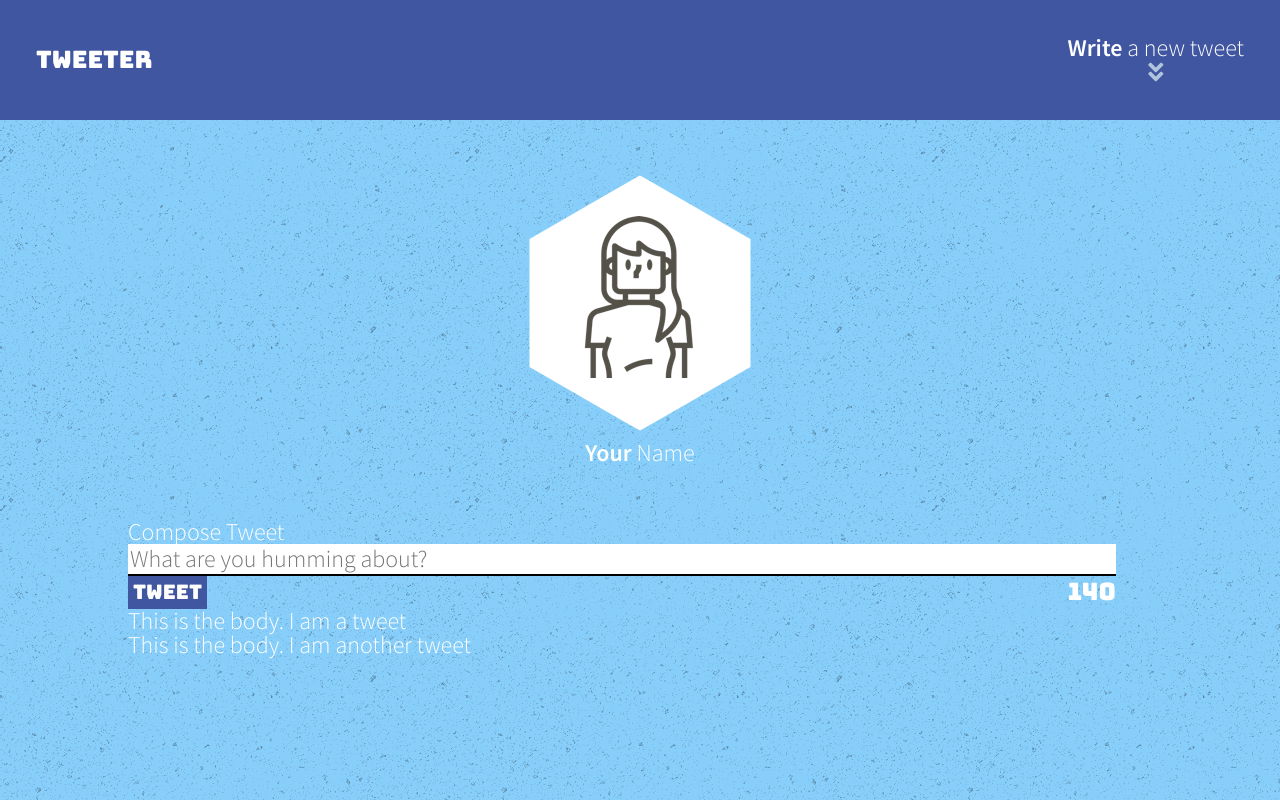
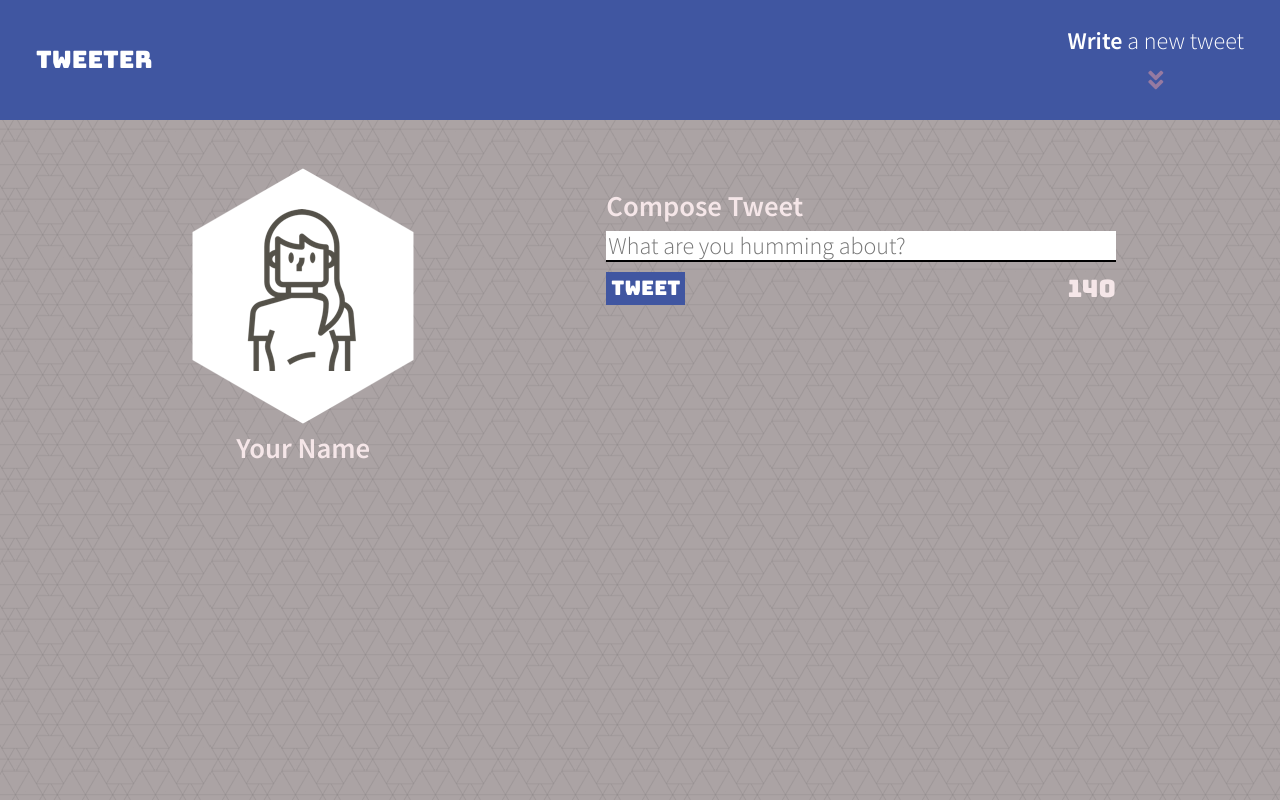
Before and after one commit to Sudoyulo/KevinsTweeter, a website: page public/index.html in a window 1280 px wide. Drawn offline with nearby package versions, Linux system fonts and the light colour scheme.

Commit message:
fixed image wasnt working. Reverted back to horizontal align. Added new background. Added color palette from coolors.com. Went for a darker theme

```diff
--- a/public/index.html
+++ b/public/index.html
@@ -61,9 +61,6 @@
         </form>
       </section>
 
-      <p>This is the body. I am a tweet</p>
-      <p>This is the body. I am another tweet</p>
-
     </main>
   </div>
   </body>
--- a/public/styles/layout.css
+++ b/public/styles/layout.css
@@ -20,11 +20,10 @@ html {
 
 body {
   color: #545149;
-  background-color: #f4f1ec;
   font-size: 24px;
-  font-family: "Source Sans Pro", sans-serif;
-  background-image: url(../images/asfalt-dark.png);
-  background-color: lightskyblue;
+  font-family: "Source Sans Pro";
+  background-image: url(../images/dark-geometric.png);
+  background-color: #F5E6E8;
   color: #FFFFFF;
 }
 
@@ -61,12 +60,22 @@ header {
   justify-content: center;
   align-items: center;
   flex-direction: column;
-  position: fixed;
+  color: #F5E6E8;
 }
 
  b {/*write*/
   font-weight: bolder;
  }
+
+h2 {
+  margin-bottom: 10px;
+  font-weight: bolder;
+  font-size: larger;
+}
+
+p {
+  margin-bottom: 15px;
+}
 
 
 /*
@@ -80,8 +89,8 @@ header {
 
  .container {
   display: flex;
-  margin: 10%;
-  margin-top: 400px;
+  margin-top: 3em;
+  margin-right: 10%;
 }
 
 .new-tweet {
@@ -94,8 +103,9 @@ header {
  main {
   width: 90%;
   display: flex;
-  justify-content: center;
+
   flex-direction: column;
+  color: #F5E6E8;
 }
 
 #tweet-text {
@@ -104,11 +114,13 @@ header {
   box-sizing: border-box;
   border: none;
   border-bottom: 2px solid black;
+  margin-bottom: 10px;
 }
 
 .tweet-and-rmtxt {  /*submit and remaining count*/
   display: flex;
   justify-content: space-between;
+  margin-bottom: 10px;
 }
 
 .submit-button {
--- a/public/styles/nav.css
+++ b/public/styles/nav.css
@@ -13,5 +13,5 @@
  }
 
  .fa-angle-double-down {
-  color: lightsteelblue;
+  color: #967AA1;
  }
--- a/server/data-files/initial-tweets.json
+++ b/server/data-files/initial-tweets.json
@@ -8,7 +8,7 @@
     "content": {
       "text": "If I have seen further it is by standing on the shoulders of giants"
     },
-    "created_at": 1639282164899
+    "created_at": 1639285982832
   },
   {
     "user": {
@@ -19,6 +19,6 @@
     "content": {
       "text": "Je pense , donc je suis"
     },
-    "created_at": 1639368564899
+    "created_at": 1639372382832
   }
 ]
```
Also changed, not shown: public/images/dark-geometric.png (added).
